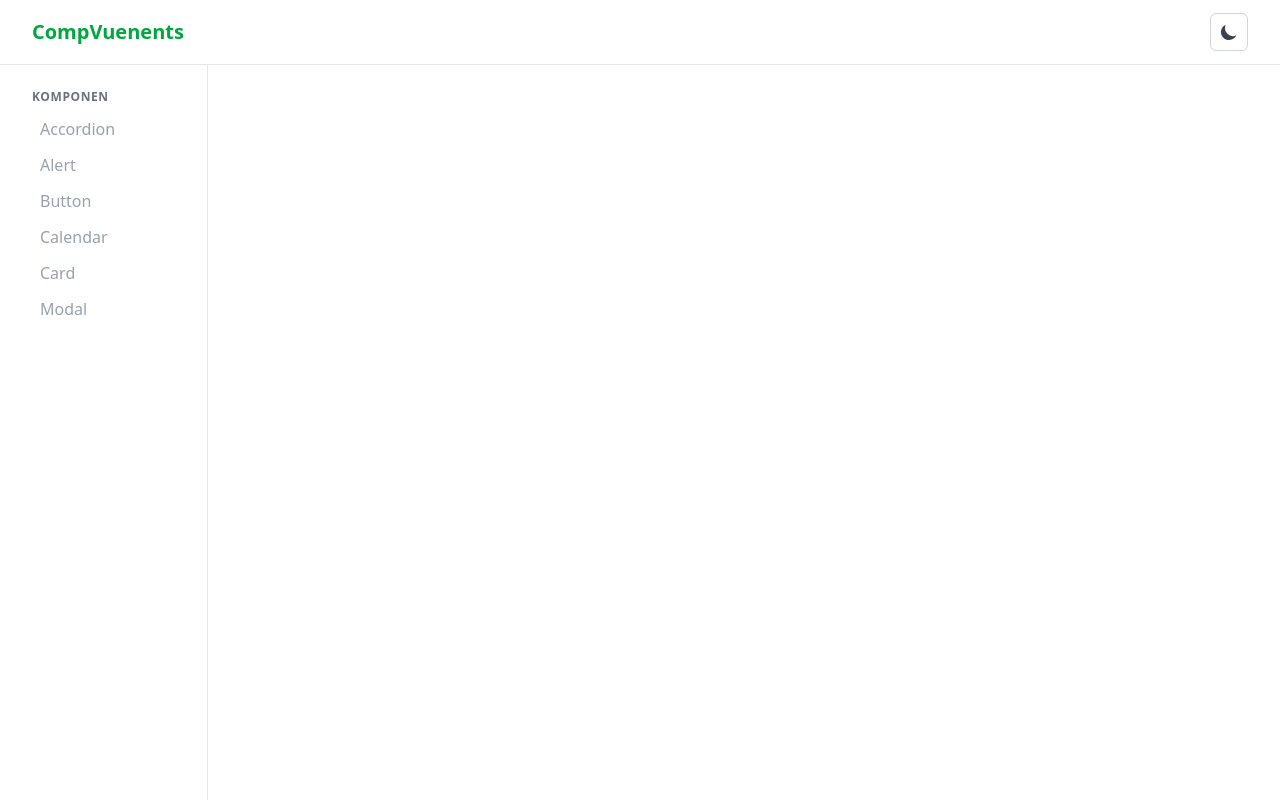
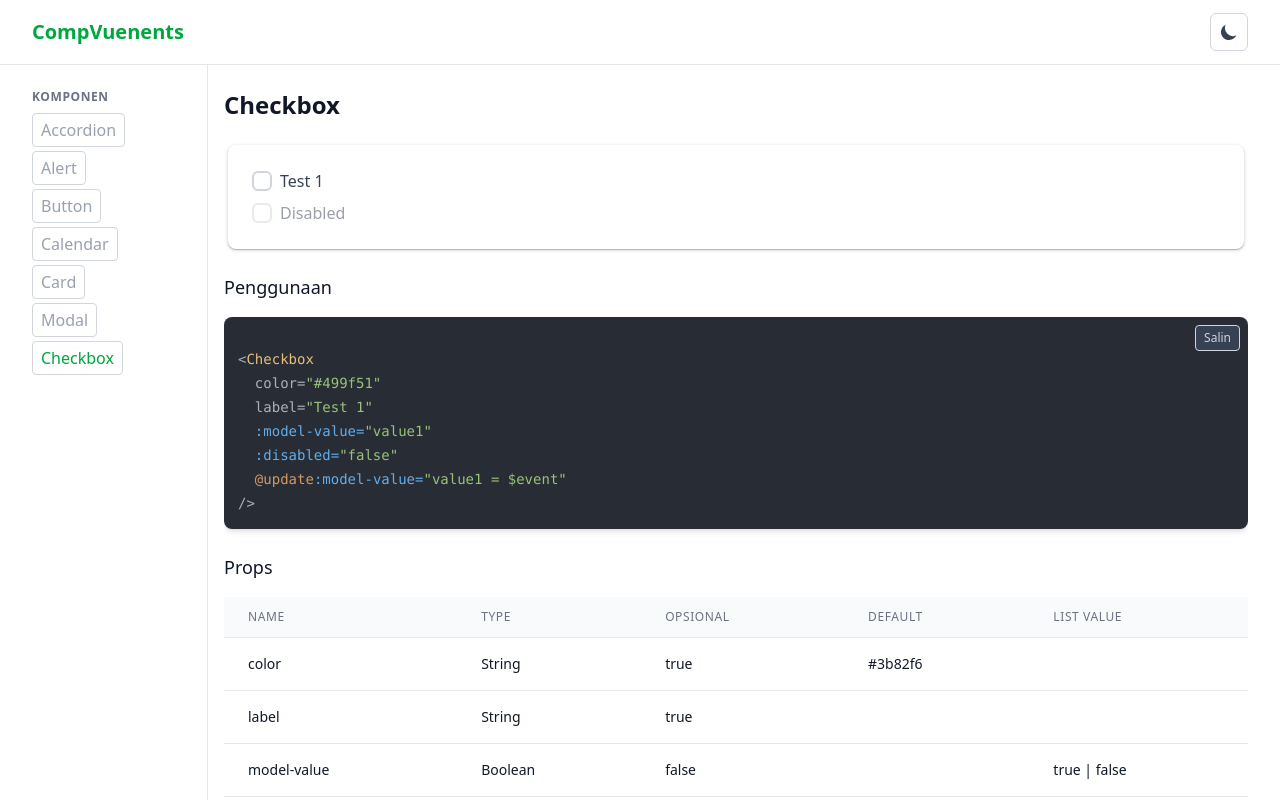
Before and after one commit to ubay1/compvuenents, a Vue app: page /components/checkbox in a window 1280 px wide. Shown: the top 800 px of the page. Built offline with nearby package versions, Linux system fonts and the light colour scheme.

Commit message:
tambah komponen checkbox

```diff
--- a/index.html
+++ b/index.html
@@ -2,9 +2,9 @@
 <html lang="">
   <head>
     <meta charset="UTF-8" />
-    <link rel="icon" href="/favicon.ico" />
+    <link rel="icon" href="/vue3-icon.webp" />
     <meta name="viewport" content="width=device-width, initial-scale=1.0" />
-    <title>Vite App</title>
+    <title>CompVuenents</title>
   </head>
   <body>
     <div id="app"></div>
--- /dev/null
+++ b/src/components/elements/Checkbox.vue
@@ -0,0 +1,59 @@
+<script setup lang="ts">
+import { computed } from 'vue'
+
+const props = defineProps<{
+  modelValue: boolean
+  disabled?: boolean
+  label?: string
+  color?: string // Hex code, misalnya: '#ff0000', '#00ff00'
+}>()
+
+const emit = defineEmits<{
+  (e: 'update:modelValue', value: boolean): void
+}>()
+
+const toggle = () => {
+  emit('update:modelValue', !props.modelValue)
+}
+
+// Style dinamis berdasarkan warna hex
+const checkboxStyle = computed(() => ({
+  backgroundColor: props.modelValue ? props.color || '#3b82f6' : 'transparent', // Default: biru Tailwind (#3b82f6)
+  borderColor: props.modelValue ? props.color || '#3b82f6' : '#d1d5db', // Default border gray-300
+}))
+</script>
+
+<template>
+  <label
+    :class="[
+      'flex items-center space-x-2',
+      { 'opacity-50 cursor-not-allowed': props.disabled, 'cursor-pointer': !props.disabled },
+    ]"
+  >
+    <!-- Hidden input untuk binding -->
+    <input
+      type="checkbox"
+      :disabled="props.disabled"
+      class="peer hidden"
+      :checked="modelValue"
+      @change="toggle"
+    />
+
+    <!-- Custom styled checkbox -->
+    <div class="w-5 h-5 border-2 rounded-md transition-all duration-200" :style="checkboxStyle">
+      <svg
+        v-if="modelValue"
+        xmlns="http://www.w3.org/2000/svg"
+        class="w-4 h-4 text-white"
+        fill="none"
+        viewBox="0 0 24 24"
+        stroke="currentColor"
+        stroke-width="3"
+      >
+        <path stroke-linecap="round" stroke-linejoin="round" d="M5 13l4 4L19 7" />
+      </svg>
+    </div>
+
+    <span v-if="label" class="text-gray-700 dark:text-gray-300">{{ label }}</span>
+  </label>
+</template>
--- a/src/components/pages/Sidebar.vue
+++ b/src/components/pages/Sidebar.vue
@@ -1,13 +1,13 @@
 <script setup lang="ts">
 import components from '@/constants/menuSidebar'
-import { onMounted } from 'vue'
-import { RouterLink, useRoute } from 'vue-router'
+import { useRoute, useRouter } from 'vue-router'
 
 const route = useRoute()
+const router = useRouter()
 
-onMounted(() => {
-  // console.log(route)
-})
+const goto = (path: string) => {
+  router.push(path)
+}
 </script>
 
 <template>
@@ -19,10 +19,9 @@ onMounted(() => {
         Komponen
       </h3>
       <div class="mt-2 space-y-1">
-        <RouterLink
+        <button
           v-for="item in components"
           :key="item.path"
-          :to="item.path"
           :class="[
             'px-2 py-1 rounded block',
             {
@@ -31,9 +30,10 @@ onMounted(() => {
                 route.path !== item.path,
             },
           ]"
+          @click="goto(item.path)"
         >
           {{ item.name }}
-        </RouterLink>
+        </button>
       </div>
     </div>
   </aside>
--- a/src/constants/menuSidebar.ts
+++ b/src/constants/menuSidebar.ts
@@ -23,6 +23,10 @@ const components = [
     name: 'Modal',
     path: '/components/modal',
   },
+  {
+    name: 'Checkbox',
+    path: '/components/checkbox',
+  },
 ]
 
 export default components
--- a/src/router/index.ts
+++ b/src/router/index.ts
@@ -43,6 +43,11 @@ const router = createRouter({
       name: 'components-modal',
       component: () => import('../views/components/ModalView.vue'),
     },
+    {
+      path: '/components/checkbox',
+      name: 'components-checkbox',
+      component: () => import('../views/components/CheckboxView.vue'),
+    },
   ],
 })
 
--- a/src/views/HomeView.vue
+++ b/src/views/HomeView.vue
@@ -1,11 +1,20 @@
 <script setup lang="ts"></script>
 
 <template>
-  <div class="pb-6 mb-6">
-    <h2 class="text-3xl font-bold text-gray-900 dark:text-gray-300">Koleksi Komponen Vue 3</h2>
-    <p class="mt-4 text-gray-600 dark:text-gray-500">
-      Koleksi komponen Vue 3 yang dikembangkan dengan Tailwind CSS tinggal copy paste gak usah ribet
-      install install
+  <div class="mb-2">
+    <div class="flex flex-col justify-center items-center">
+      <img src="/vue3-icon.webp" alt="icon-vue3" class="w-1/2" />
+      <h2 class="text-3xl font-bold text-gray-900 dark:text-gray-300">Koleksi Komponen Vue 3</h2>
+    </div>
+    <p class="mt-4 text-center text-gray-600 dark:text-gray-400">
+      Koleksi komponen Vue 3 yang dibuat dengan Tailwind CSS. <br />
+      tinggal copy paste gak usah ribet install install
     </p>
+    <blockquote
+      class="text-center mt-4 bg-gray-300 dark:bg-gray-500 border-l-4 border-l-gray-400 dark:border-l-gray-600"
+    >
+      dependencies yang wajib diinstall: tailwindcss, tailwind-variants, @floating-ui/vue,
+      @iconify/vue, @vueuse/core
+    </blockquote>
   </div>
 </template>
--- /dev/null
+++ b/src/views/components/CheckboxView.vue
@@ -0,0 +1,141 @@
+<!-- eslint-disable @typescript-eslint/no-unused-vars -->
+<script setup lang="ts">
+import Button, { type ButtonVariant, type ButtonSize } from '@/components/elements/Button.vue'
+import BasicTable, { type TableColumn } from '@/components/elements/table/Basic.vue'
+import HighlightCode from '@/components/elements/HighlightCode.vue'
+import Checkbox from '@/components/elements/Checkbox.vue'
+import { ref } from 'vue'
+
+const variantsButton: ButtonVariant[] = ['primary', 'secondary', 'danger', 'warning', 'info']
+const sizeButton: ButtonSize[] = ['xs', 'sm', 'md', 'lg']
+
+const columnsProps: TableColumn[] = [
+  {
+    key: 'name',
+    label: 'Name',
+  },
+  {
+    key: 'type',
+    label: 'Type',
+  },
+  {
+    key: 'opsional',
+    label: 'Opsional',
+  },
+  {
+    key: 'default',
+    label: 'Default',
+  },
+  {
+    key: 'value',
+    label: 'List Value',
+  },
+]
+const dataProps = [
+  {
+    name: 'color',
+    type: 'String',
+    opsional: 'true',
+    default: '#3b82f6',
+    value: '',
+  },
+  {
+    name: 'label',
+    type: 'String',
+    opsional: 'true',
+    default: '',
+    value: '',
+  },
+  {
+    name: 'model-value',
+    type: 'Boolean',
+    opsional: 'false',
+    default: '',
+    value: 'true | false',
+  },
+  {
+    name: 'disabled',
+    type: 'Boolean',
+    opsional: 'true',
+    default: 'false',
+    value: 'true | false',
+  },
+]
+
+const columnsEvents: TableColumn[] = [
+  {
+    key: 'name',
+    label: 'Name',
+  },
+  {
+    key: 'description',
+    label: 'Description',
+  },
+]
+const dataEvents = [
+  {
+    name: 'update:model-value',
+    description: 'Event yang akan dijalankan ketika checkbox diklik.',
+  },
+]
+
+const highlightCode = `<Checkbox
+  color="#499f51"
+  label="Test 1"
+  :model-value="value1"
+  :disabled="false"
+  @update:model-value="value1 = $event"
+/>`
+
+const value1 = ref(false)
+const value2 = ref(false)
+</script>
+
+<template>
+  <div id="button" class="pb-12 w-full">
+    <h3 class="text-2xl font-bold text-gray-900 dark:text-gray-300">Checkbox</h3>
+
+    <!-- Example -->
+    <div class="mt-6 mx-1 bg-white dark:bg-gray-800 p-6 rounded-lg shadow-gmail">
+      <div class="flex flex-col flex-wrap gap-4">
+        <div class="flex flex-col flex-wrap gap-2">
+          <Checkbox
+            color="#499f51"
+            label="Test 1"
+            :model-value="value1"
+            :disabled="false"
+            @update:model-value="value1 = $event"
+          />
+          <Checkbox
+            color="#499f51"
+            label="Disabled"
+            :model-value="value2"
+            :disabled="true"
+            @update:model-value="value2 = $event"
+          />
+        </div>
+      </div>
+    </div>
+
+    <!-- Usage -->
+    <div class="mt-6">
+      <h4 class="text-lg font-medium text-gray-900 dark:text-gray-300">Penggunaan</h4>
+
+      <HighlightCode language="">
+        {{ highlightCode }}
+      </HighlightCode>
+    </div>
+
+    <!-- Props -->
+    <div class="mt-6">
+      <h4 class="text-lg font-medium text-gray-900 dark:text-gray-300">Props</h4>
+      <BasicTable :columns="columnsProps" :data="dataProps" />
+    </div>
+
+    <!-- Events -->
+    <div class="mt-6">
+      <h4 class="text-lg font-medium text-gray-900 dark:text-gray-300">Events</h4>
+      <BasicTable :columns="columnsEvents" :data="dataEvents" />
+    </div>
+  </div>
+</template>
```
Also changed, not shown: public/vue3-icon.webp (added).
